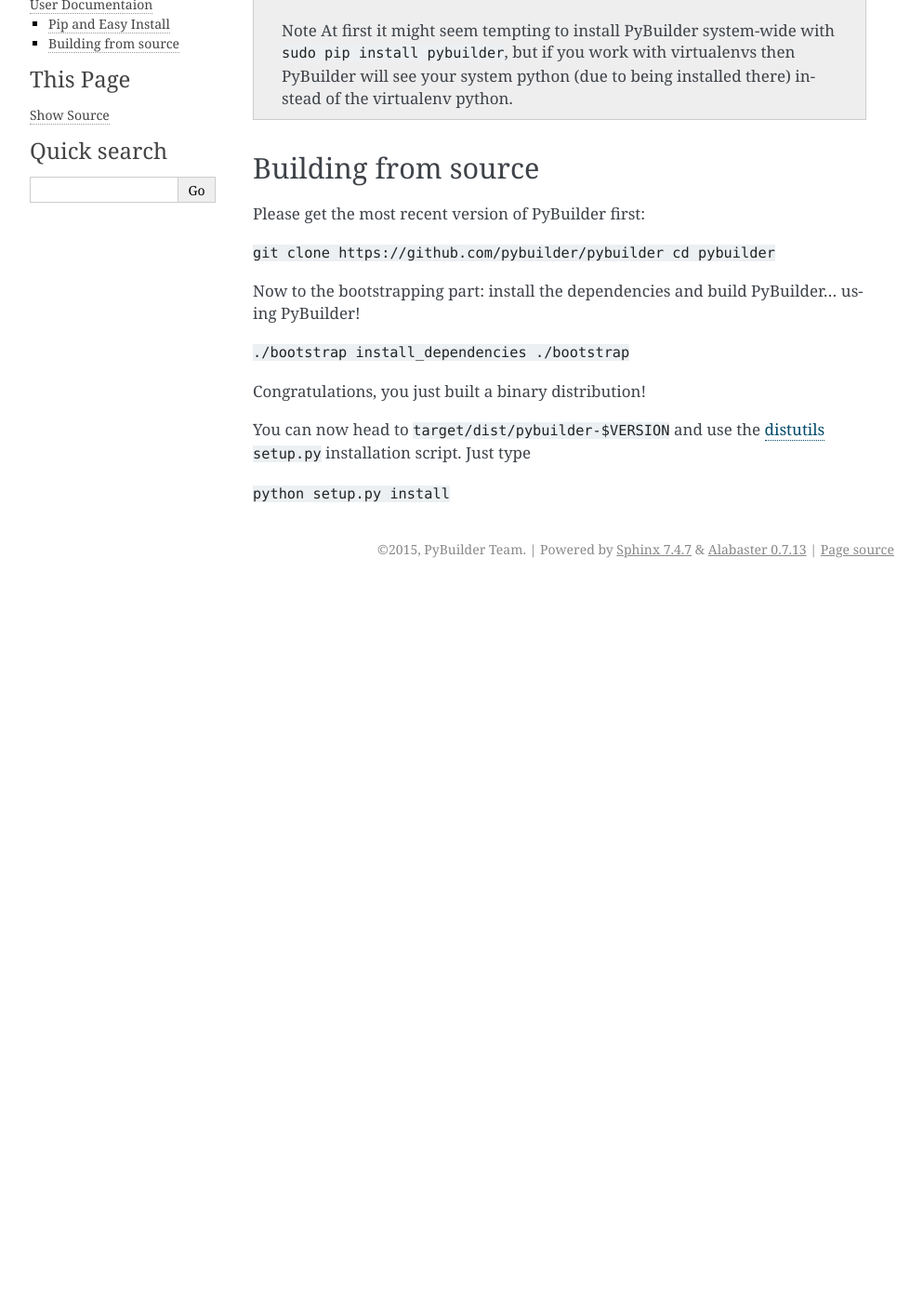
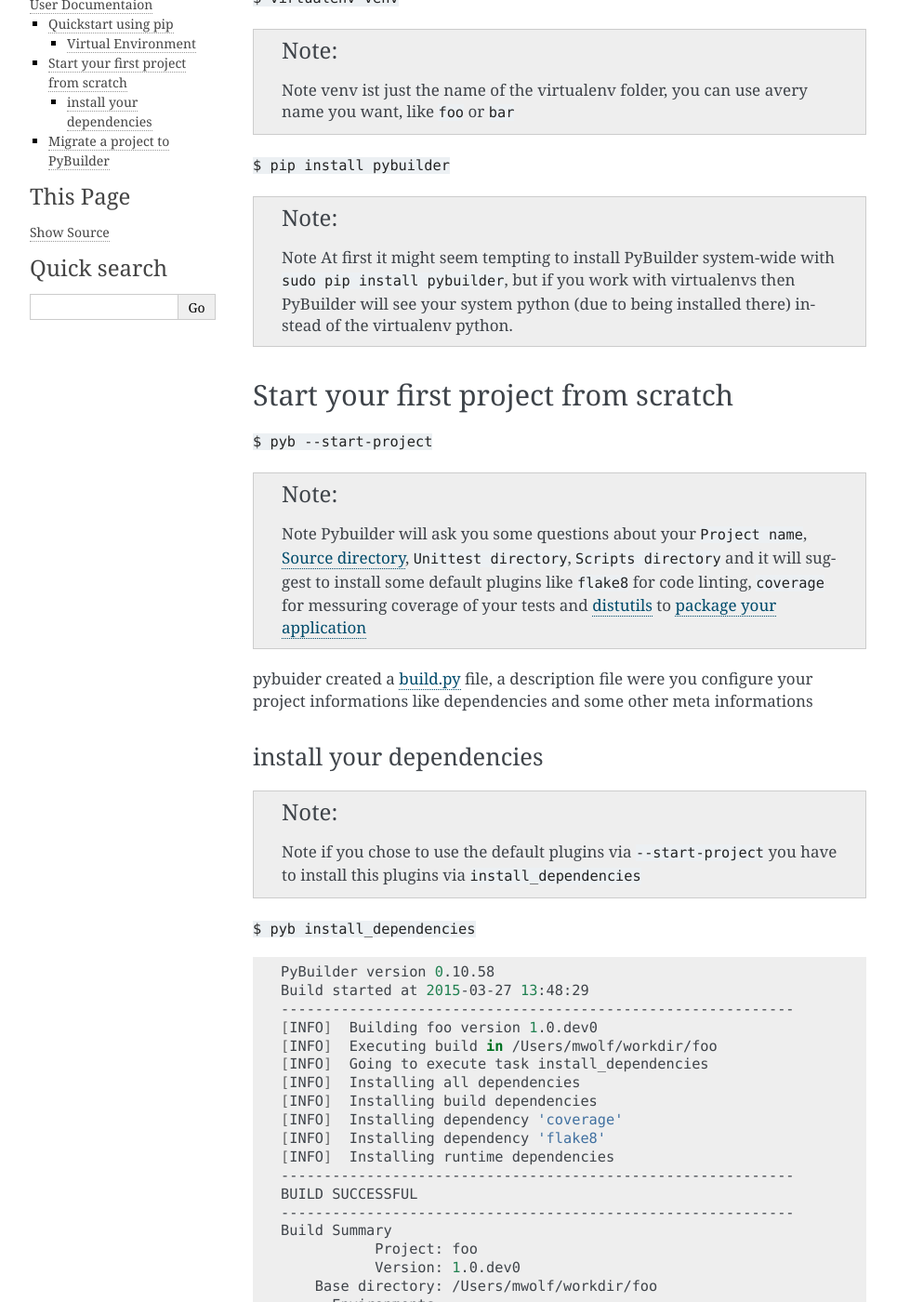
Before and after one commit to pybuilder/pybuilder, a Sphinx documentation site: the page built from docs/user-doc.rst, in a window 1280 px wide and 1400 px high, scrolled down 295 px. Shown: the whole window at 93% size, without its empty margins (148-1141 px from the left). Built offline with Sphinx 7.4.7, drawn with Linux system fonts in a browser that asks for light colours; pages that are not in the unit, such as notebooks, are missing from menus; before the commit the page ends 925 px from its top, so only the background shows below that; some of the changed text lies outside the part shown.

Commit message:
improving the new documentation, restructuring and new content

```diff
--- a/docs/index.rst
+++ b/docs/index.rst
@@ -11,8 +11,12 @@ Contents:
 .. toctree::
    :maxdepth: 2
 
+   manual
    user-doc
-   manual
+   project-structure
+   build-py
+   build-software
+
 
 Indices and tables
 ==================
--- a/docs/user-doc.rst
+++ b/docs/user-doc.rst
@@ -3,41 +3,83 @@ User Documentaion
 
 
 
-Pip and Easy Install
-###########################
+Quickstart using pip
+####################
 
 
+Virtual Environment
+------------------------------
 
 We recommend installing PyBuilder into a `virtual environment`_ using `pip`_:
 
-``pip install pybuilder``
+``$ virtualenv venv``
+
+.. note:: Note
+  venv ist just the name of the virtualenv folder, you can use avery name you want, like ``foo`` or ``bar``
+
+``$ pip install pybuilder``
 
 .. note:: Note
     At first it might seem tempting to install PyBuilder system-wide with ``sudo pip install pybuilder``, but if you work with virtualenvs then PyBuilder will see your system python (due to being installed there) instead of the virtualenv python.
 
 
-Building from source
-###########################
+Start your first project from scratch
+######################################
+
+``$ pyb --start-project``
+
+.. note:: Note
+  Pybuilder will ask you some questions about your ``Project name``, `Source directory`_, ``Unittest directory``, ``Scripts directory`` and it will suggest to install
+  some default plugins like ``flake8`` for code linting, ``coverage`` for messuring coverage of your tests and `distutils`_ to `package your application`_
+
+
+pybuider created a `build.py`_ file, a description file were you configure your project informations like dependencies and some other meta informations
+
+
+install your dependencies
+---------------------------------------
+
+.. note:: Note
+  if you chose to use the default plugins via ``--start-project`` you have to install this plugins via ``install_dependencies``
+
+``$ pyb install_dependencies``
+
+.. code-block:: bash
+
+  PyBuilder version 0.10.58
+  Build started at 2015-03-27 13:48:29
+  ------------------------------------------------------------
+  [INFO]  Building foo version 1.0.dev0
+  [INFO]  Executing build in /Users/mwolf/workdir/foo
+  [INFO]  Going to execute task install_dependencies
+  [INFO]  Installing all dependencies
+  [INFO]  Installing build dependencies
+  [INFO]  Installing dependency 'coverage'
+  [INFO]  Installing dependency 'flake8'
+  [INFO]  Installing runtime dependencies
+  ------------------------------------------------------------
+  BUILD SUCCESSFUL
+  ------------------------------------------------------------
+  Build Summary
+             Project: foo
+             Version: 1.0.dev0
+      Base directory: /Users/mwolf/workdir/foo
+        Environments:
+               Tasks: install_dependencies [2336 ms]
+  Build finished at 2015-03-27 13:48:32
+  Build took 2 seconds (2353 ms)
 
 
 
-Please get the most recent version of PyBuilder first:
+Migrate a project to PyBuilder
+#################################
 
-``git clone https://github.com/pybuilder/pybuilder
-cd pybuilder``
 
-Now to the bootstrapping part: install the dependencies and build PyBuilder… using PyBuilder!
-
-``./bootstrap install_dependencies
-./bootstrap``
-
-Congratulations, you just built a binary distribution!
-
-You can now head to ``target/dist/pybuilder-$VERSION`` and use the `distutils`_ ``setup.py`` installation script. Just type
-
-``python setup.py install``
 
 
 .. _virtual environment: http://pypi.python.org/pypi/virtualenv
 .. _pip: http://pypi.python.org/pypi/pip
 .. _distutils: http://docs.python.org/distutils/index.html
+.. _Source directory: project-structure.html
+.. _package your application: build-software.html
+.. _build.py: build-py.html
```
